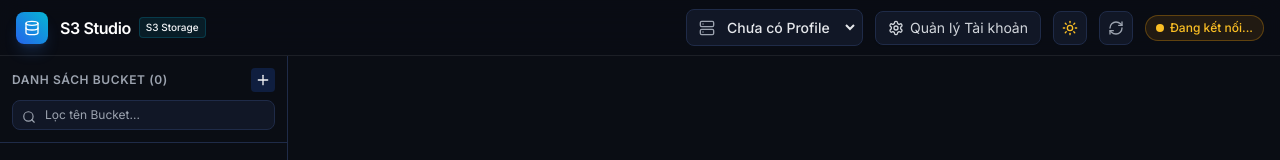
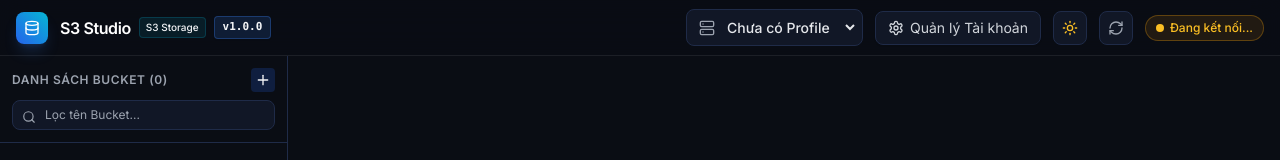
Before and after one commit to hongsonvu0622-stack/s3-studio, a React (Vite) app: page / in a window 1280 px wide. Shown: the top 160 px of the page. Built offline with nearby package versions, Linux system fonts and the light colour scheme.

Commit message:
feat: display running app version badge on header bar

```diff
--- a/electron/main.js
+++ b/electron/main.js
@@ -108,6 +108,7 @@ app.on('window-all-closed', () => {
 });
 
 function setupIpcHandlers() {
+  ipcMain.handle('s3:getAppVersion', () => app.getVersion());
   // Profiles
   ipcMain.handle('s3:getProfiles', () => s3Service.profiles);
   ipcMain.handle('s3:saveProfiles', (_, profiles) => s3Service.saveProfiles(profiles));
--- a/electron/preload.cjs
+++ b/electron/preload.cjs
@@ -1,6 +1,7 @@
 const { contextBridge, ipcRenderer, webUtils } = require('electron');
 
 contextBridge.exposeInMainWorld('electronAPI', {
+  getAppVersion: () => ipcRenderer.invoke('s3:getAppVersion'),
   getPathForFile: (file) => (webUtils && webUtils.getPathForFile ? webUtils.getPathForFile(file) : file.path),
   // Profiles & Connection
   getProfiles: () => ipcRenderer.invoke('s3:getProfiles'),
--- a/src/components/Header.jsx
+++ b/src/components/Header.jsx
@@ -1,4 +1,4 @@
-import React from 'react';
+import React, { useState, useEffect } from 'react';
 import { Database, Plus, RefreshCw, Server, Settings, ShieldCheck, Sun, Moon } from 'lucide-react';
 
 export default function Header({
@@ -11,6 +11,16 @@ export default function Header({
   theme,
   onToggleTheme
 }) {
+  const [appVersion, setAppVersion] = useState('1.0.0');
+
+  useEffect(() => {
+    if (window.electronAPI?.getAppVersion) {
+      window.electronAPI.getAppVersion()
+        .then((ver) => setAppVersion(ver || '1.0.0'))
+        .catch(() => {});
+    }
+  }, []);
+
   return (
     <header className="glass-header h-14 px-4 flex items-center justify-between shrink-0 select-none z-30">
       {/* Brand & Title */}
@@ -22,6 +32,12 @@ export default function Header({
           <span className="font-semibold text-base tracking-tight text-white">S3 Studio</span>
           <span className="px-1.5 py-0.5 rounded text-[10px] font-medium bg-accent-500/10 text-accent-400 border border-accent-500/20">
             S3 Storage
+          </span>
+          <span
+            className="px-2 py-0.5 rounded text-[11px] font-mono font-semibold bg-primary-500/15 text-primary-300 border border-primary-500/30 shadow-sm"
+            title="Phiên bản ứng dụng đang chạy"
+          >
+            v{appVersion}
           </span>
         </div>
       </div>
```
